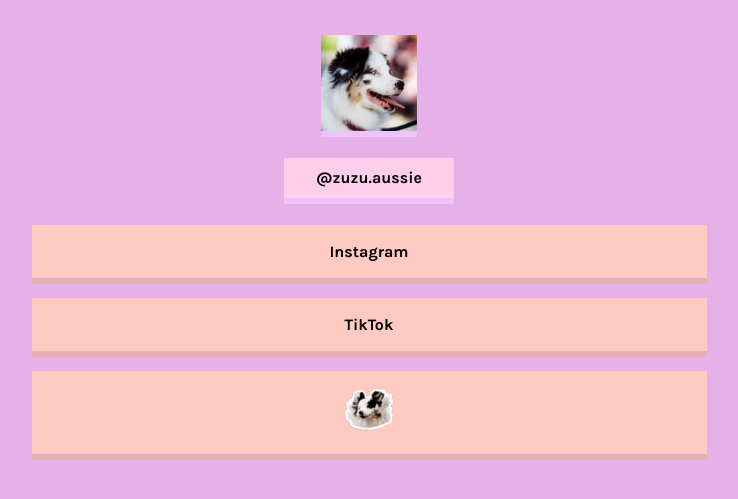
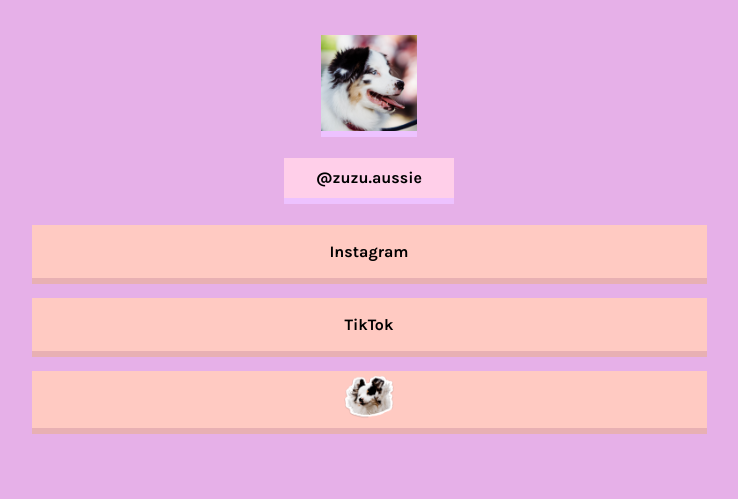
Before and after one commit to TheFireFerret/zuzu.dog, a Jekyll site: the page built from index.html, in a window 1280 px wide. Shown: the top 499 px of the page, without its empty margins (271-1009 px from the left). Built offline with Jekyll 4.4.1, drawn with Linux system fonts in a browser that asks for light colours; nearby versions of some CDN libraries.

Commit message:
new img compressed

```diff
--- a/_includes/zuzu.html
+++ b/_includes/zuzu.html
@@ -35,6 +35,7 @@
 
         #imgbutton {
             width: 50px;
+            margin: -13px;
         }
 
         #userName {
@@ -122,7 +123,7 @@
         <div id='links'>
             <a class='link' href='https://www.instagram.com/zuzu.aussie/' target='_blank'>Instagram</a>
             <a class='link' href='https://www.tiktok.com/@zuzu.aussie' target='_blank'>TikTok</a>
-            <a class='link' href='https://zuzu.dog/' target='_blank'><img id='imgbutton' src="img/zuzuIcon.png" /></a>
+            <a class='link' href='https://zuzu.dog/' target='_blank'><img id='imgbutton' src="img/zuzuButton.png" /></a>
         </div>
     </div>
 
```
Also changed, not shown: img/zuzuButton.png (added), img/zuzuIcon.png (deleted).
